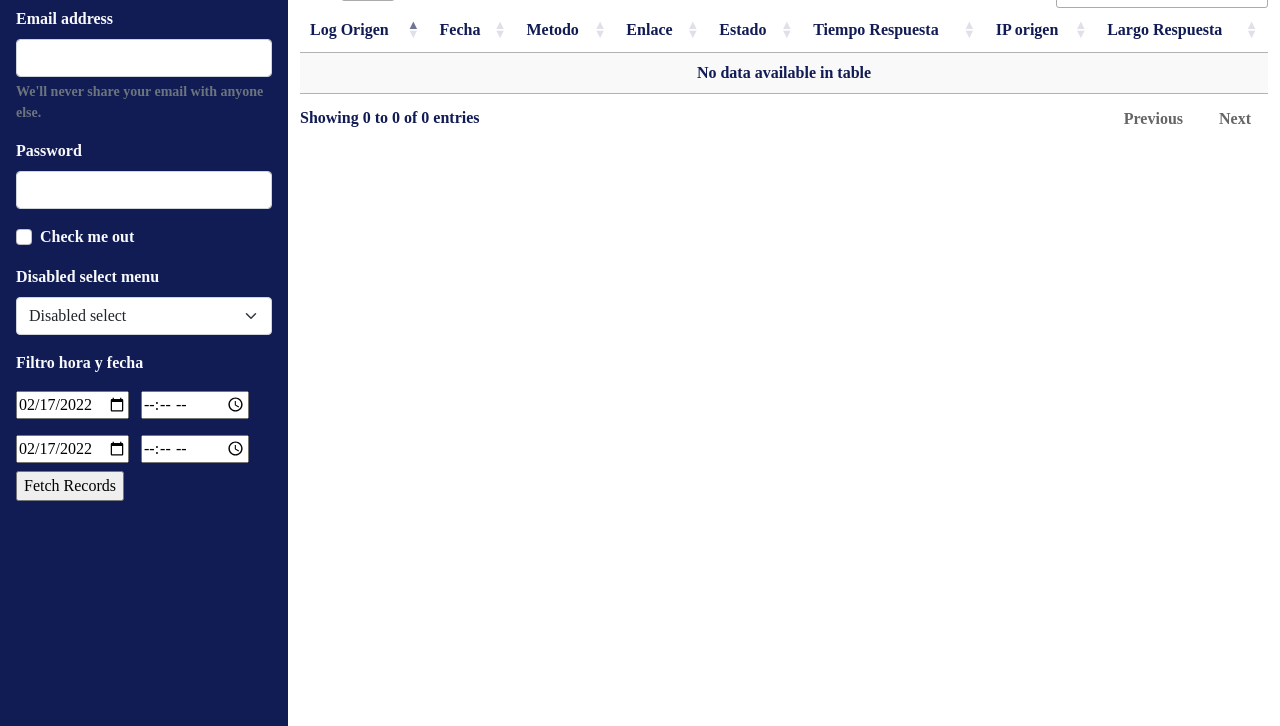
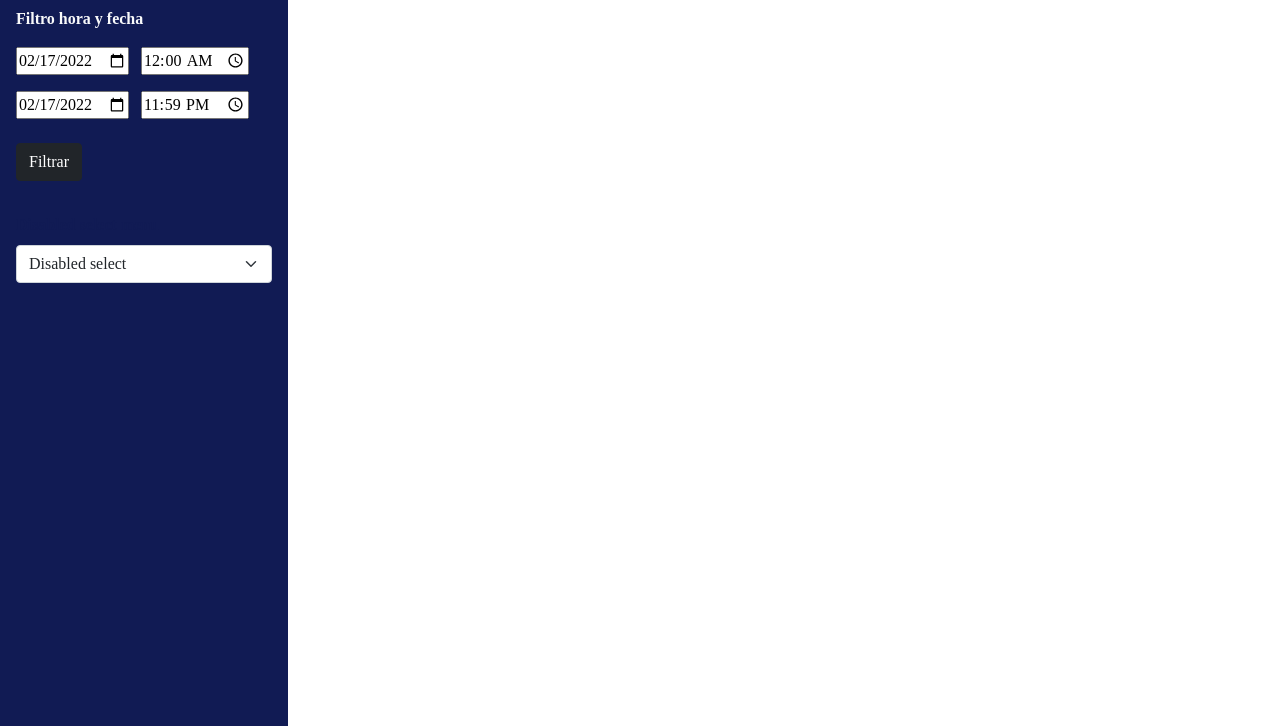
Before and after one commit to mclovin-felipe/IntranetFalp, a PHP site: page / in a window 1280 px wide. Shown: the part 74-800 px from the top of the page. Run offline with PHP 8.4, Linux system fonts and the light colour scheme; data that the repository does not hold is empty; some libraries are stand-ins or nearby versions; some web fonts are replaced.

Commit message:
filtro listo

```diff
--- a/data.php
+++ b/data.php
@@ -7,7 +7,9 @@
 $conn =mysqli_connect($host, $user, $pass, $database);
 $fecha = date('Y-m-d',strtotime($_GET['fecha1']));
 $fecha2 = date('Y-m-d',strtotime($_GET['fecha2']));
-$result = $conn->query("SELECT * FROM log WHERE fecha BETWEEN '".$fecha."' AND '".$fecha2."'");
+$hora1 = $_GET['hora1'];
+$hora2 = $_GET['hora2'];
+$result = $conn->query("SELECT * FROM log WHERE fecha BETWEEN '".$fecha." ".$hora1."' AND '".$fecha2." ".$hora2."'");
 
 //echo ("SELECT * FROM log WHERE log_origen='LogAPI_".$fecha.".log'");
 $data = array();
--- a/index.php
+++ b/index.php
@@ -33,43 +33,33 @@
 		    <a href= "#" class="d-block text-light p-3"><i class="icon ion-md-person mr-2 lead"></i> Perfil</a>
 			<a href= "#" class="d-block text-light p-3"><i class="icon ion-md-settings mr-2 lead"></i> Configuracion</a>
 -->
-<form>
+<form >
 <div class = "p-3 text-light">
-	<div class="mb-3">
-    <label for="exampleInputEmail1" class="form-label">Email address</label>
-    <input type="email" class="form-control" id="exampleInputEmail1" aria-describedby="emailHelp">
-    <div id="emailHelp" class="form-text">We'll never share your email with anyone else.</div>
-  </div>
-  <div class="mb-3">
-    <label for="exampleInputPassword1" class="form-label">Password</label>
-    <input type="password" class="form-control" id="exampleInputPassword1">
-  </div>
-  <div class="mb-3 form-check">
-    <input type="checkbox" class="form-check-input" id="exampleCheck1">
-    <label class="form-check-label" for="exampleCheck1">Check me out</label>
-  </div>
+<label for="customRange1" class="form-label">Filtro hora y fecha</label>
 <div class="mb-3">
+<input type="date" id="fecha1" name="fecha1"
+	   value=<?php echo date("Y-m-d"); ?>
+       min="2001-01-01" max="2025-12-31">
+<input class = "m-2"type="time" id="hora1" name="hora1"
+	   value="00:00"
+       min="00:00:00" max="23:59:59">
+<input type="date" id="fecha2" name="fecha2"
+value=<?php echo date('Y-m-d');?>
+       min="2001-01-01" max="2025-12-31">
+<input class ="m-2"type="time" id="hora2" name="hora2"
+	   value="23:59"
+       min="00:00" max="23:59:59">
+</div>
+<button type="button" id = "update" class="btn btn-dark">Filtrar</button>
+
+</div>
+</form>
+<div class="mb-3 p-3">
       <label for="disabledSelect" class="form-label">Disabled select menu</label>
       <select id="disabledSelect" class="form-select">
         <option>Disabled select</option>
       </select>
     </div>
-<label for="customRange1" class="form-label">Filtro hora y fecha</label>
-<div class="mb-3">
-<input type="date" id="start" name="trip-start"
-	   value=<?php echo date("Y-m-d"); ?>
-       min="2001-01-01" max="2025-12-31">
-<input class = "m-2"type="time" id="appt" name="appt"
-       min="00:00:00" max="23:59:59" required>
-<input type="date" id="start" name="trip-start"
-value=<?php echo date('Y-m-d');?>
-       min="2001-01-01" max="2025-12-31">
-<input class ="m-2"type="time" id="appt" name="appt"
-       min="00:00" max="18:00" required>
-<input type="button" id = "getusers" value = "Fetch Records" />
-</div>
-</div>
-</form>
  </div>
  </div>
 <!----->
--- a/js/scripts.js
+++ b/js/scripts.js
@@ -1,14 +1,38 @@
-$(document).ready(function () {
-	$("#table_id").DataTable();
-});
- $(document).ready(function(){
+ //$(document).ready(function(){
+ //     $.ajax({
+ //       method: "GET",
+//
+  //      url: "data.php?fecha1=20210210&fecha2=20211212",
+    //  }).done(function( data ) {
+      //            var result= $.parseJSON(data);
+        //          let tabla = $('#table_id').DataTable();
+          //        tabla.clear();
+            //     $.each( result, function( key, value ) {
+              //          tabla.row.add([
+                //                value['log_origen'], value['fecha'], value['metodo'], value['enlace'], value['estado'], value['tiempo_respuesta'], value['IP_cliente'], value['largo_peticion']
+                  //       ]).draw();
+             // });
+         // });
+        //});/
+$("#update").click(function(){
+		let fecha1 = $("#fecha1").val().replace(/-/g, "");
+		let fecha2 = $("#fecha2").val().replace(/-/g, "");
+		let hora1 = $("#hora1").val()
+		let hora2 = $("#hora1").val()
+		console.log($("#hora1").val());
+
       $.ajax({
         method: "GET",
-
-        url: "data.php?fecha1=20210210&fecha2=20211212",
+		  url: `data.php?fecha1=${fecha1}&hora1=${hora1}&fecha2=${fecha2}&hora2=${hora2}`,
       }).done(function( data ) {
                   var result= $.parseJSON(data);
-                  let tabla = $('#table_id').DataTable();
+		  let tabla = $('#table_id').DataTable({
+					screenY: '40vh',
+			  		scrollCollapse: true,
+			  paging:         false,
+			  searching: false,
+			  retrieve: true
+		  });
                   tabla.clear();
                  $.each( result, function( key, value ) {
                         tabla.row.add([
@@ -16,4 +40,4 @@
                          ]).draw();
               });
           });
-        });
+});
```
